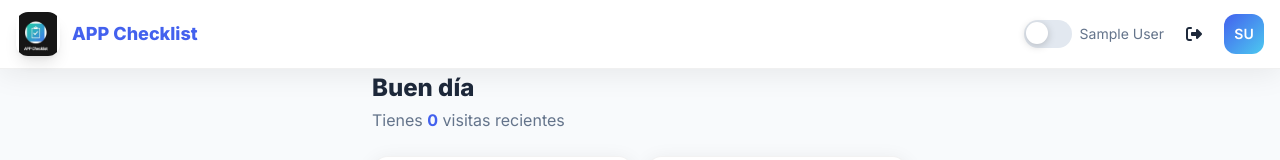
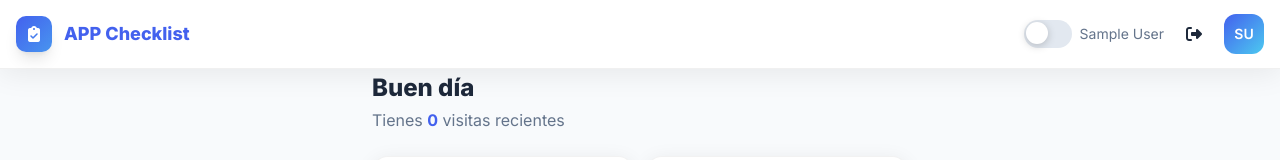
Before and after one commit to duranmtzf-hue/app_checklist_uli, a React (Vite) app in the folder frontend/: page / in a window 1280 px wide. Shown: the top 160 px of the page. Built offline with nearby package versions, Linux system fonts and the light colour scheme; no server answers; sample sign-in values are in the browser's storage.

Commit message:
Revertir logo: icono original en header (Layout)
Co-authored-by: Cursor <cursoragent@cursor.com>

```diff
--- a/frontend/src/Layout.jsx
+++ b/frontend/src/Layout.jsx
@@ -41,13 +41,14 @@ export default function Layout() {
           borderBottom: '1px solid var(--header-border)',
         }}
       >
-        <div className="flex items-center gap-3 min-w-0">
-          <img
-            src="/logo.png"
-            alt="APP Checklist"
-            className="w-11 h-11 shrink-0 rounded-xl object-contain shadow-lg"
-          />
-          <span className="font-extrabold text-lg text-[var(--primary)] truncate">APP Checklist</span>
+        <div className="flex items-center gap-3">
+          <div
+            className="w-9 h-9 rounded-[10px] flex items-center justify-center text-white shadow-lg"
+            style={{ background: 'linear-gradient(135deg, var(--primary), var(--primary-light))' }}
+          >
+            <i className="fas fa-clipboard-check" />
+          </div>
+          <span className="font-extrabold text-lg text-[var(--primary)]">APP Checklist</span>
         </div>
         <div className="flex items-center gap-2">
           {isInstallable && !isInstalled && (
```
